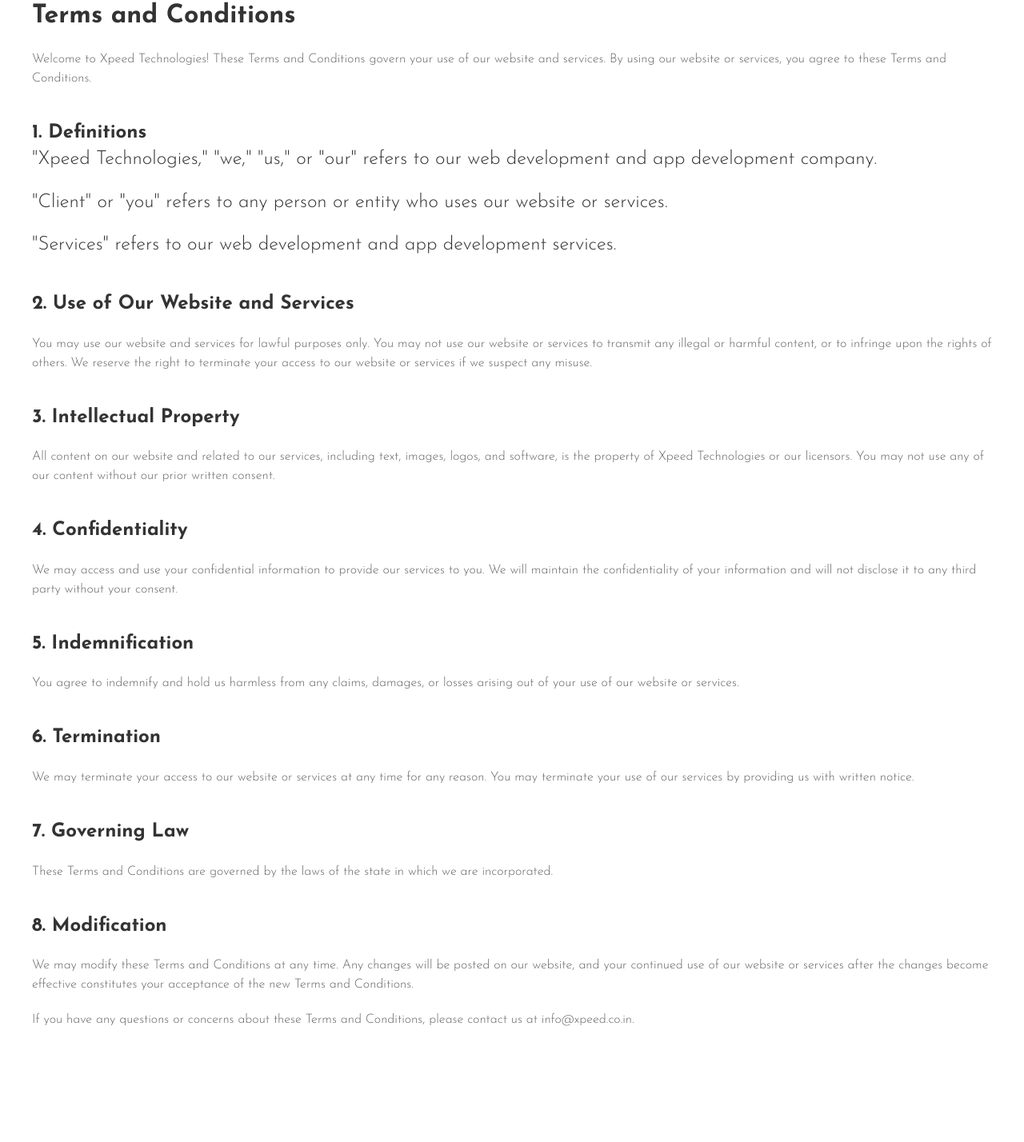
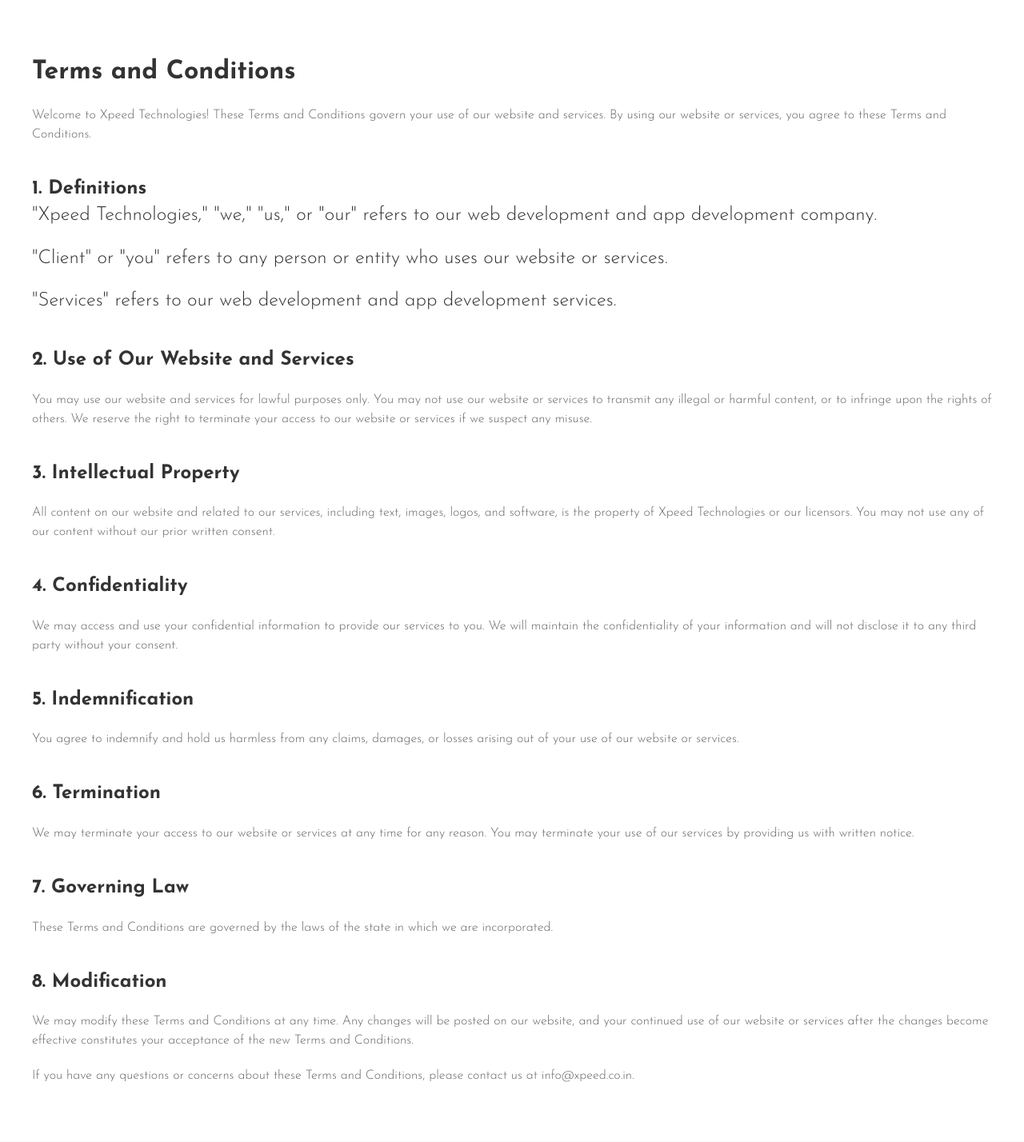
Before and after one commit to Xpeed-Technologies/website, a PHP site: page /terms.php in a window 1280 px wide. Shown: the whole page at 80% size. Before the commit the page ends 1283 px from the top, so only its background shows below. Run offline with PHP 8.4, Linux system fonts and the light colour scheme; some libraries are stand-ins or nearby versions.

Commit message:
first commit

```diff
--- a/privacy.php
+++ b/privacy.php
@@ -23,6 +23,7 @@ global $conn, $system_techs;
 </head>
 
 <body class="body">
+    <section class="uk-section">
         <div class="uk-container">
             <h2>Privacy Policy</h2>
             <p>At Xpeed Technologies, we are committed to protecting the privacy of our clients and website visitors. This Privacy Policy outlines how we collect, use, and disclose your personal information.</p>
@@ -48,6 +49,7 @@ global $conn, $system_techs;
             <h3>Contact Us</h3>
             <p>If you have any questions or concerns about our Privacy Policy, please contact us at privacy@codecrafters.com.</p>
         </div>
+    </section>
 </body>
 
 </html>
--- a/terms.php
+++ b/terms.php
@@ -23,6 +23,7 @@ global $conn, $system_techs;
 </head>
 
 <body class="body">
+    <section class="uk-section">
         <div class="uk-container">
             <h2>Terms and Conditions</h2>
 
@@ -59,6 +60,7 @@ global $conn, $system_techs;
 
                 <p>If you have any questions or concerns about these Terms and Conditions, please contact us at info@xpeed.co.in.</p>
         </div>
+    </section>
 </body>
 
 </html>
```
Lines whose indentation alone changed are shown as unchanged.
